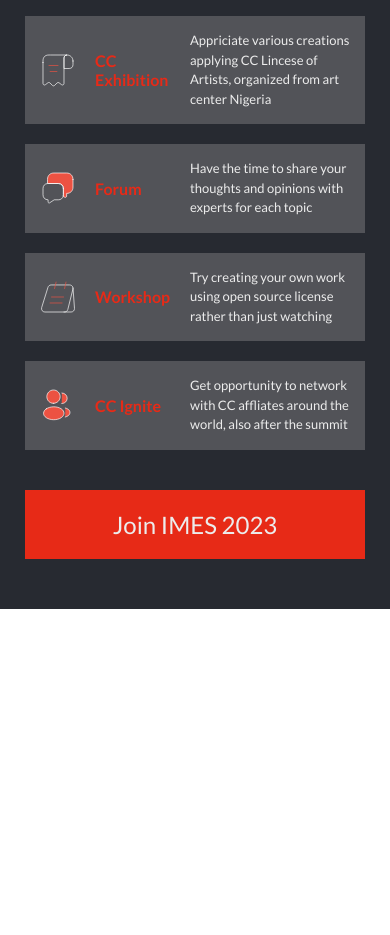
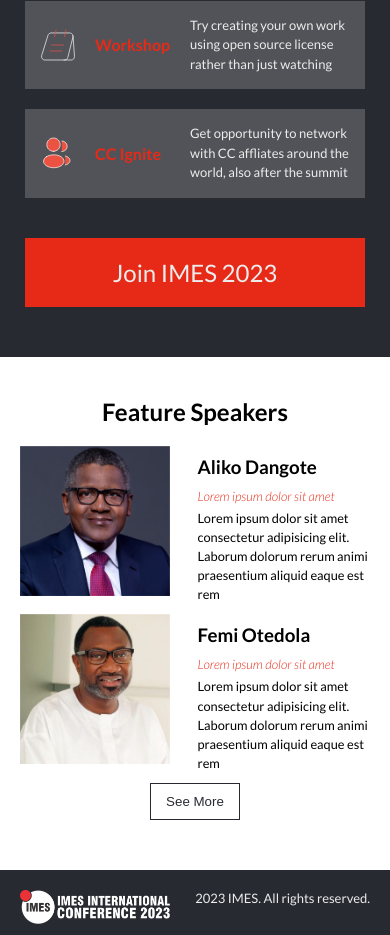
Before and after one commit to katfogy/Capstone-Men-Conference, a website: page index.html in a window 390 px wide. Shown: the part 1065-2000 px from the top of the page. Before the commit the page ends 1674 px from the top, so only its background shows below. Drawn offline with Linux system fonts and the light colour scheme.

Commit message:
mobile design completed

```diff
--- a/css/styles.css
+++ b/css/styles.css
@@ -54,7 +54,7 @@
  background-position: center;
  background-size: cover;
  background-repeat: no-repeat;
- min-height: 100vh;
+ /* min-height: 100vh; */
  padding: 20px;
 }
 
@@ -123,8 +123,21 @@
 .program__title{
   text-align: center;
   color: var(--color-lighter-gray);
-  margin-bottom: 30px;
+  margin-bottom: 50px;
   font-size: 1.5rem;
+  position: relative;
+}
+
+.program__title::after{
+  position: absolute;
+  content: "";
+  width: 100px;
+  height: 3px;
+  background-color: var(--color-royal-orange);
+top:150%;
+left: 50%;
+display: block;
+transform: translate(-50%,-50%);
 }
 .program__card-image{
   width: 90%;
@@ -163,3 +176,64 @@
 color: var(--color-lighter-gray);
 font-size: 1.5rem;
 }
+
+
+.feature-speakers{
+  padding: 40px 20px;
+}
+
+.feature-speakers__container-title{
+  text-align: center;
+  margin-bottom: 20px;
+}
+
+.feature-speakers__card{
+  display: grid;
+  grid-template-columns: repeat(2, 1fr);
+  gap:5px;
+  margin-bottom: 10px;
+
+}
+.speaker-pix{
+  width: 150px;
+}
+.feature-speakers__card-details-name{
+  margin-block: 10px;
+}
+.feature-speakers__card-details-info{
+  font-size: 0.8rem;
+  font-style: italic;
+  color: var(--color-royal-orange);
+  margin-bottom: 5px;
+}
+
+.feature-speakers__card-details-about{
+  font-size: 0.8rem;
+  line-height: 1.5;
+}
+
+.feature-speakers__see-more{
+  margin: 10px auto;
+  display: block;
+  background-color: var(--color-white);
+  color: var(--color-charleston-green);
+  border:1px solid var(--color-charleston-green);
+  padding: 10px 15px;
+}
+
+
+footer{
+  background-color: var(--color-charleston-green);
+  padding: 20px;
+  display: flex;
+  justify-content: space-between;
+  gap: 15px;
+}
+.footer-logo{
+  width: 150px;
+}
+
+.reserve{
+  font-size: 13px;
+  color: var(--color-lighter-gray);
+}
--- a/index.html
+++ b/index.html
@@ -82,6 +82,37 @@
             <button class="program__btn">Join IMES 2023</button>
     </div>
 
+    <section class="feature-speakers">
+        <div class="feature-speakers__container">
+            <h2 class="feature-speakers__container-title">Feature Speakers</h2>
+            <div class="feature-speakers__card">
+                <img src="/asset/speakers/aliko-dangote.png" alt="dangote" class="speaker-pix">
+                <div class="feature-speakers__card-details">
+                    <h3 class="feature-speakers__card-details-name">Aliko Dangote</h3>
+                    <p class="feature-speakers__card-details-info">Lorem ipsum dolor sit amet</p>
+                    <p class="feature-speakers__card-details-about">Lorem ipsum dolor sit amet consectetur adipisicing elit. Laborum dolorum rerum animi praesentium aliquid eaque est rem</p>
+                </div>
+            </div>
+
+            <div class="feature-speakers__card">
+                <img src="/asset/speakers/femi-otedola.png" alt="dangote" class="speaker-pix">
+                <div class="feature-speakers__card-details">
+                    <h3 class="feature-speakers__card-details-name">Femi Otedola</h3>
+                    <p class="feature-speakers__card-details-info">Lorem ipsum dolor sit amet</p>
+                    <p class="feature-speakers__card-details-about">Lorem ipsum dolor sit amet consectetur adipisicing elit. Laborum dolorum rerum animi praesentium aliquid eaque est rem</p>
+                </div>
+            </div>
+
+        <button class="feature-speakers__see-more">See More</button>
+    </section>
+
+
+
+    <footer>
+        <img src="/asset/images/logo-white.png" alt="footer-logo" class="footer-logo">
+        <p class="reserve">2023 IMES. All rights reserved.</p>
+    </footer>
+
 
  </main>
     <script src="app.js"></script>
```
